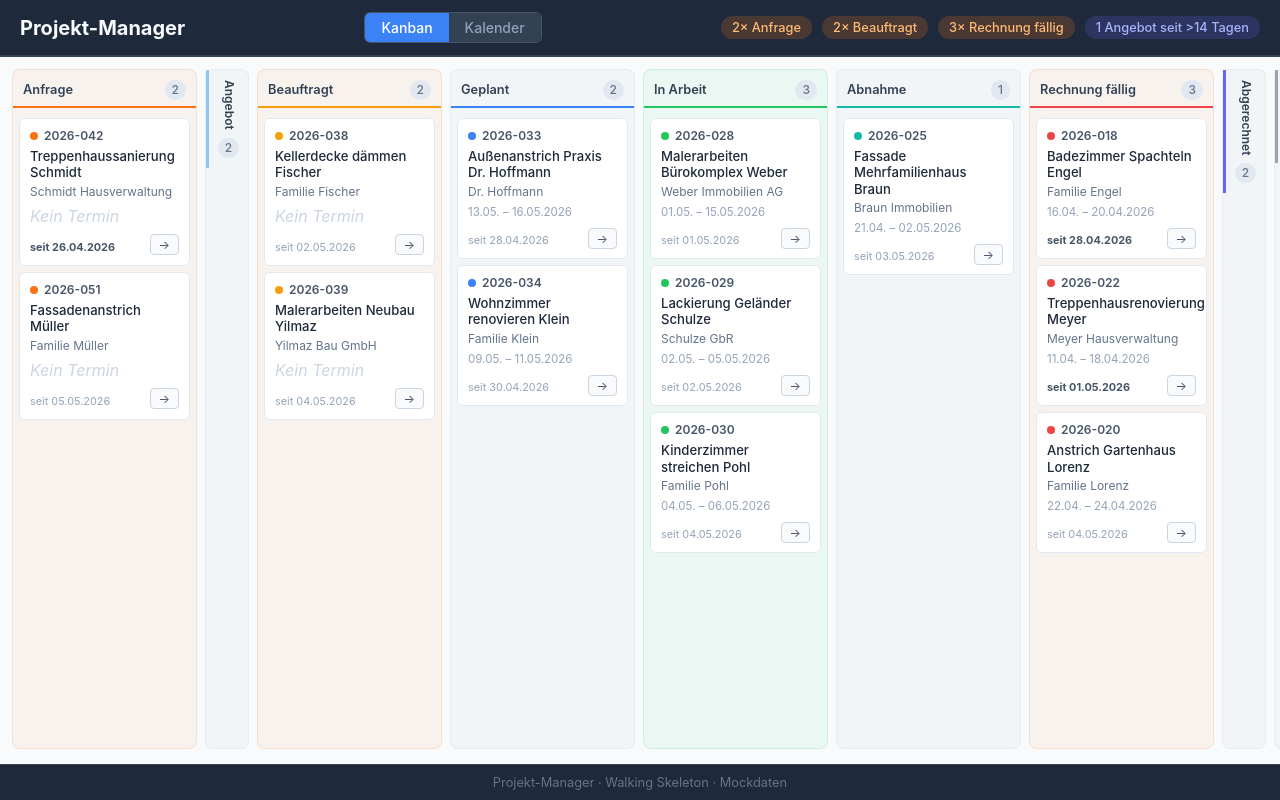
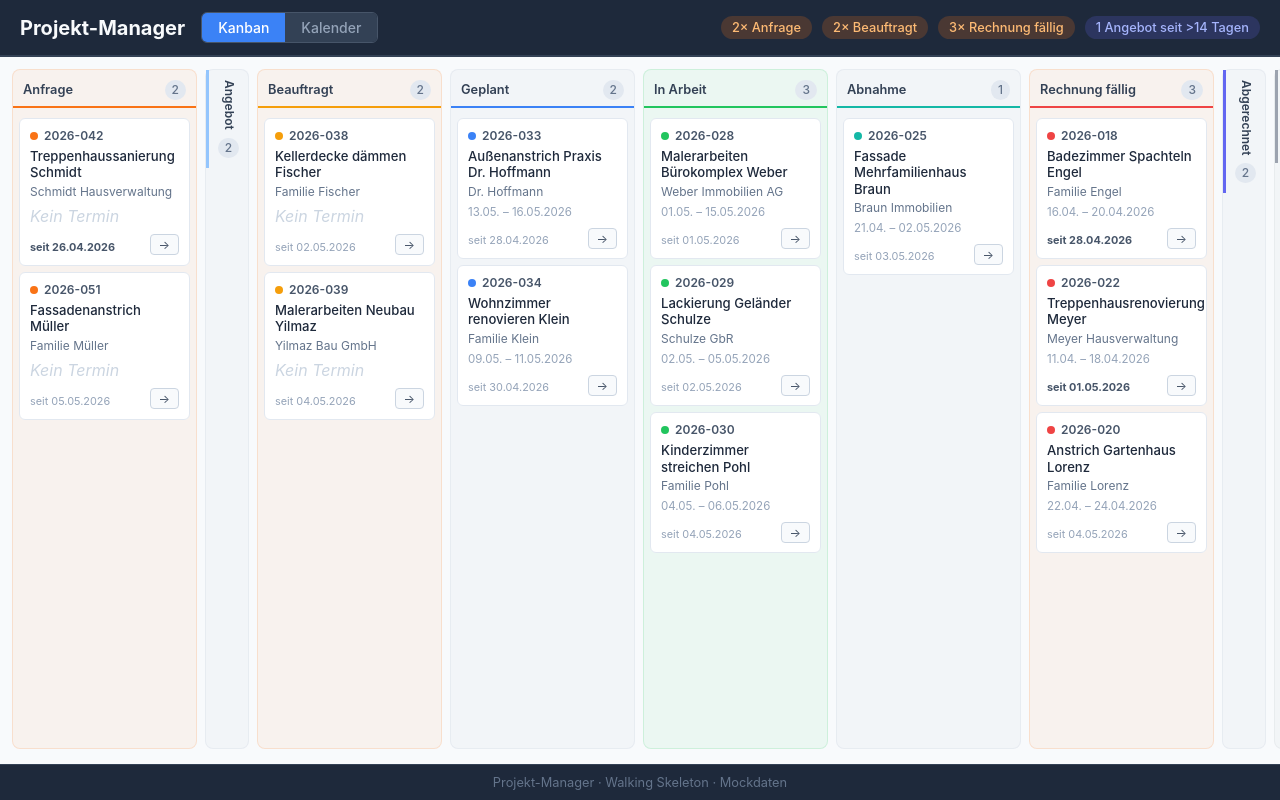
Before and after one commit to vlzware/Projekt-Manager, a React (Vite) app: page / in a window 1280 px wide. Built offline with nearby package versions, Linux system fonts and the light colour scheme.

Commit message:
fix: summary filter buttons wrap and scroll at narrow widths
Header flex-wrap with reduced row gap, summary area gets overflow-x
and min-width: 0 so filter badges wrap to a second row or scroll
instead of disappearing behind the viewport edge.

```diff
--- a/src/ui/layout/Header.module.css
+++ b/src/ui/layout/Header.module.css
@@ -6,8 +6,16 @@
   background: #1e293b;
   color: #f8fafc;
   border-bottom: 2px solid #334155;
+  gap: 10px 16px;
+  flex-wrap: wrap;
+  min-height: 0;
+}
+
+.navGroup {
+  display: flex;
+  align-items: center;
   gap: 16px;
-  flex-wrap: wrap;
+  flex-shrink: 0;
 }
 
 .appName {
@@ -22,6 +30,7 @@
   border-radius: 6px;
   overflow: hidden;
   border: 1px solid #475569;
+  flex-shrink: 0;
 }
 
 .viewButton {
@@ -50,3 +59,17 @@
 .viewButtonActive:hover {
   background: #2563eb;
 }
+
+.summaryWrapper {
+  display: flex;
+  min-width: 0;
+  flex: 1 1 auto;
+  justify-content: flex-end;
+}
+
+@media (max-width: 1200px) {
+  .summaryWrapper {
+    flex-basis: 100%;
+    justify-content: flex-start;
+  }
+}
--- a/src/ui/layout/Header.tsx
+++ b/src/ui/layout/Header.tsx
@@ -15,6 +15,7 @@ export function Header() {
 
   return (
     <header className={styles.header}>
+      <div className={styles.navGroup}>
         <div className={styles.appName}>{BRANDING.appName}</div>
         <div className={styles.viewToggle}>
           {views.map((v) => (
@@ -28,7 +29,10 @@ export function Header() {
             </button>
           ))}
         </div>
+      </div>
+      <div className={styles.summaryWrapper}>
         <SummaryArea />
+      </div>
     </header>
   );
 }
--- a/src/ui/layout/SummaryArea.module.css
+++ b/src/ui/layout/SummaryArea.module.css
@@ -3,6 +3,8 @@
   align-items: center;
   gap: 10px;
   flex-wrap: wrap;
+  min-width: 0;
+  overflow-x: auto;
 }
 
 .indicator {
```
Lines whose indentation alone changed are shown as unchanged.
